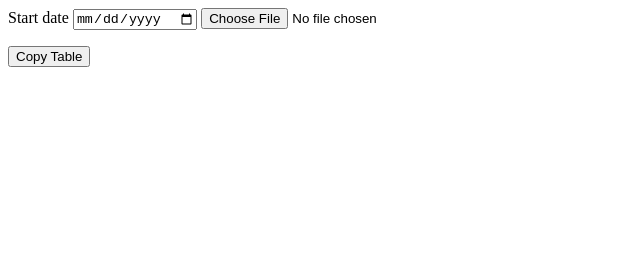
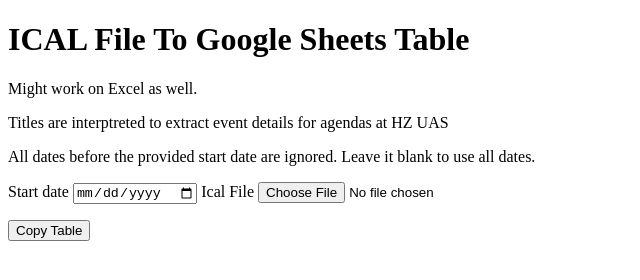
Before and after one commit to SP4CEBARsystems/ical-ict-schedule-parser, a plain HTML site: page index.html in a window 1280 px wide. Shown: the whole page, without its empty margins (0-640 px from the left). Drawn offline with Linux system fonts and the light colour scheme.

Commit message:
added page structure and instructions

```diff
--- a/index.html
+++ b/index.html
@@ -7,9 +7,14 @@
     <link rel="stylesheet" href="./styles/styles.css">
 </head>
 <body>
+    <h1>ICAL File To Google Sheets Table</h1>
+    <p>Might work on Excel as well.</p>
+    <p>Titles are interptreted to extract event details for agendas at HZ UAS</p>
+    <p>All dates before the provided start date are ignored. Leave it blank to use all dates.</p>
     <label for="start-date">Start date</label>
     <input type="date" name="start-date" id="start-date"></input>
-    <input type="file" id="ics-file" accept=".ics,text/calendar">
+    <label for="ical-file">Ical File</label>
+    <input type="file" id="ics-file" accept=".ics,text/calendar" name="ical-file">
     <p id="status-indicator"></p>
     <button id="copy-btn">Copy Table</button>
     <pre id="output" style="font-family: monospace; overflow-x: auto; white-space: pre;"></pre>
```
